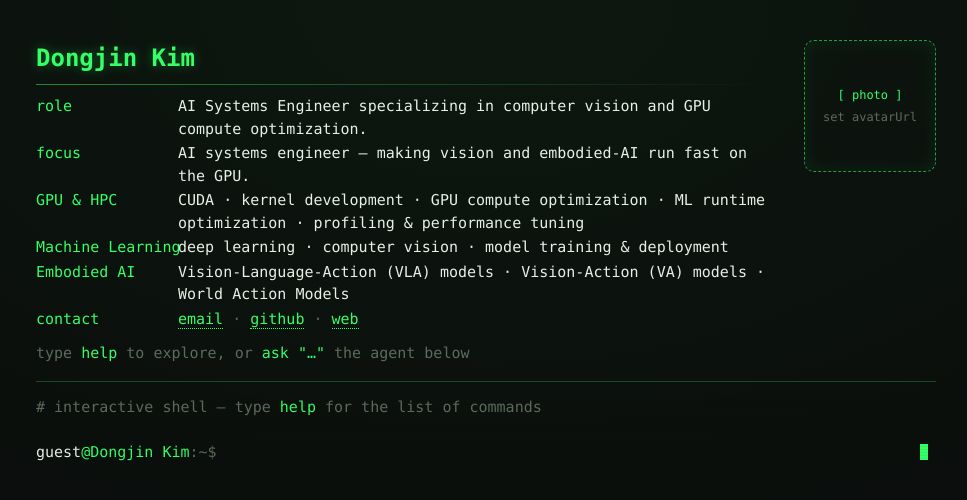
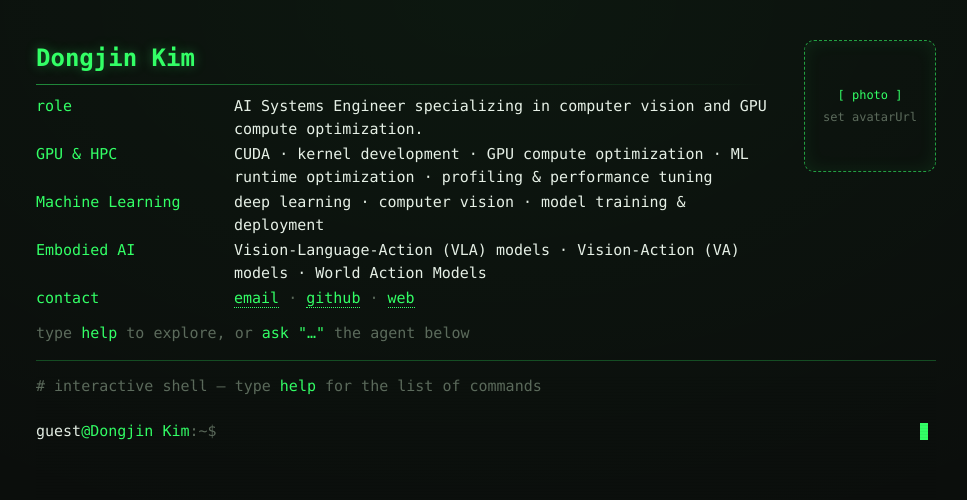
Before and after one commit to djkim9031-research/djkim9031-research.github.io, a React (Vite) app: page / in a window 1280 px wide. Shown: the top 500 px of the page, without its empty margins (154-1121 px from the left). Built offline with nearby package versions, Linux system fonts and the light colour scheme.

Commit message:
Remove focus row and add spacing in profile header

```diff
--- a/src/components/Header.tsx
+++ b/src/components/Header.tsx
@@ -46,7 +46,6 @@ export function Header() {
         <div className="profile-name">{profile.name}</div>
         <div className="profile-rule" />
         <Row label="role" value={profile.profession} />
-        <Row label="focus" value={profile.tagline} />
         {profile.skills.map((s) => (
           <Row key={s.group} label={s.group} value={s.items.join(" · ")} />
         ))}
--- a/src/styles/terminal.css
+++ b/src/styles/terminal.css
@@ -45,13 +45,13 @@
 
 .hdr-row {
   display: flex;
-  gap: 10px;
-  margin: 2px 0;
+  gap: 28px;
+  margin: 3px 0;
 }
 
 .hdr-label {
   flex: 0 0 auto;
-  width: 132px;
+  width: 170px;
   color: var(--green);
   white-space: nowrap;
 }
```
